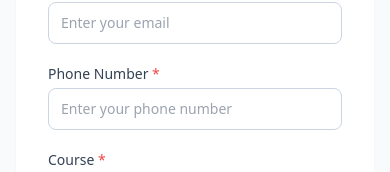
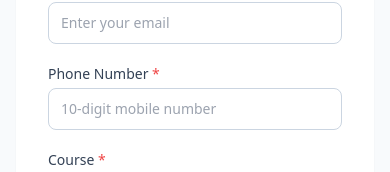
Before and after one commit to rchm-org/rchm-admissions-frontend, a React app: page /admission in a window 390 px wide. Shown: the part 280-452 px from the top of the page. Built offline with nearby package versions, Linux system fonts and the light colour scheme; no server answers; the HTML template or start-up script is replaced by a standard one.

Commit message:
fix: enforce strict 10-digit format for phone numbers

```diff
--- a/src/pages/Admission.jsx
+++ b/src/pages/Admission.jsx
@@ -128,7 +128,7 @@ const Admission = () => {
           {[
             { name: "name", label: "Full Name", type: "text", placeholder: "Enter your full name" },
             { name: "email", label: "Email", type: "email", placeholder: "Enter your email" },
-            { name: "phone", label: "Phone Number", type: "tel", placeholder: "Enter your phone number", pattern: "[0-9+\\-\\s]{7,15}" },
+            { name: "phone", label: "Phone Number", type: "tel", placeholder: "10-digit mobile number", pattern: "[0-9]{10}", maxLength: 10 },
           ].map(({ name, label, type, placeholder, pattern }) => (
             <div key={name}>
               <label className="block text-sm font-medium text-slate-700 mb-1">
```
